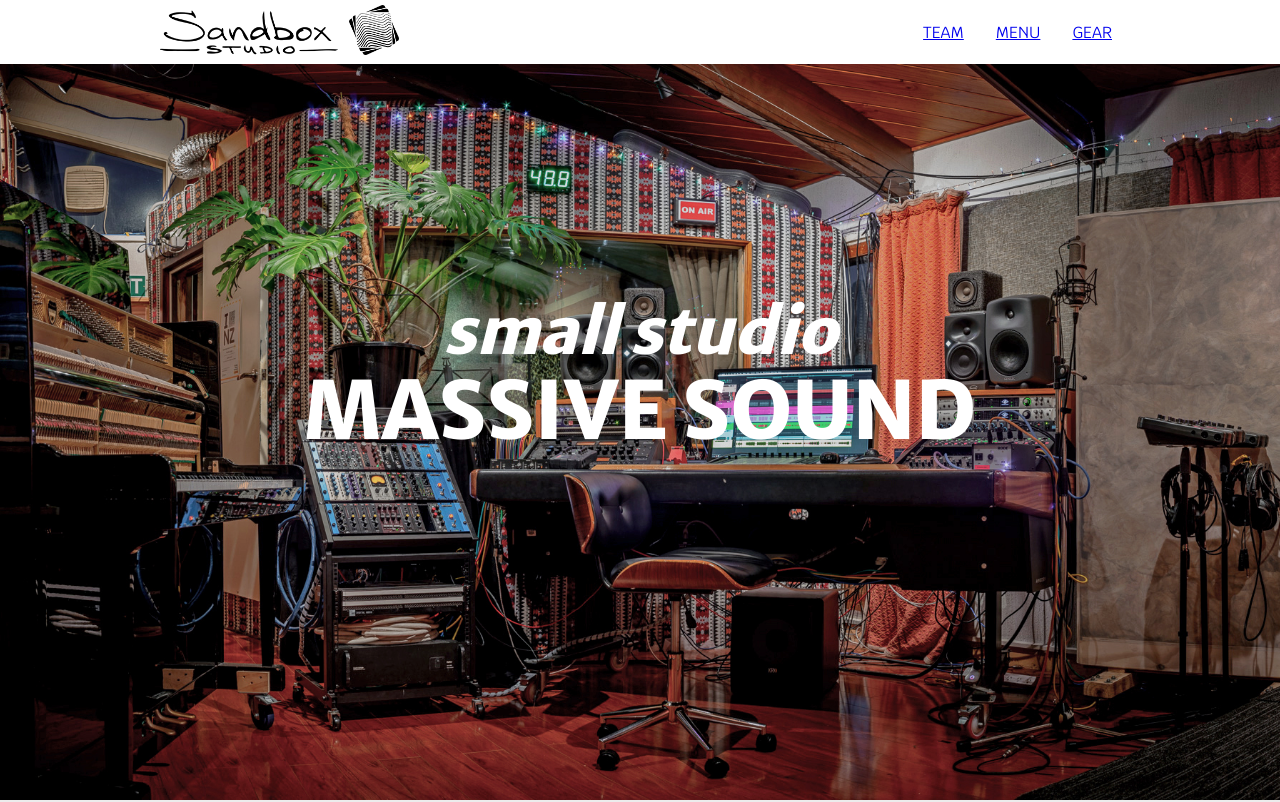
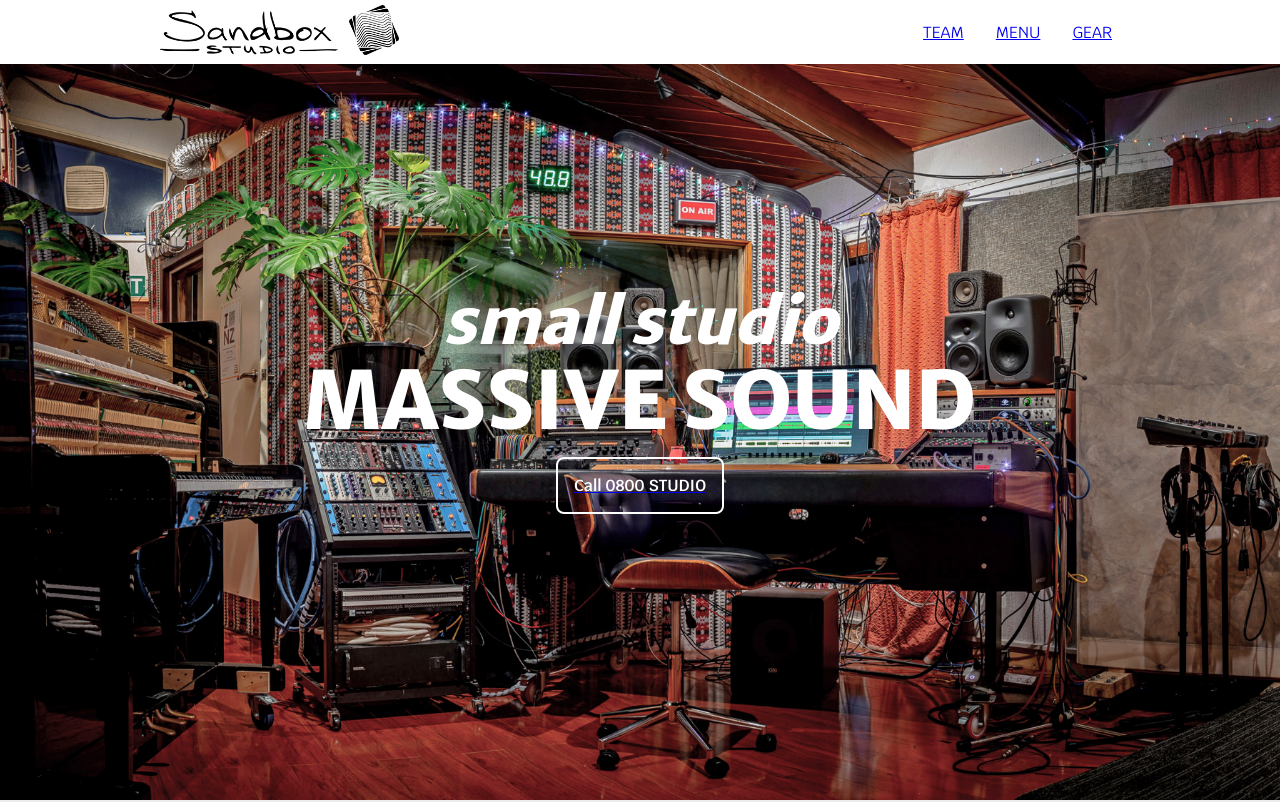
Before and after one commit to moltenot/sandbox_website, a Next.js app: page / in a window 1280 px wide. Shown: the top 802 px of the page. Built offline with nearby package versions, Linux system fonts and the light colour scheme.

Commit message:
got a pretty nice hero section going

```diff
--- a/components/sections/hero.js
+++ b/components/sections/hero.js
@@ -1,17 +1,21 @@
 import heroImage from "@/public/hero.jpg";
 import Image from "next/image";
 import styles from "@/styles/hero.module.css";
+import Link from "next/link";
 export default function Hero() {
   return (
     <div className={styles.root}>
       <div className={styles.container}>
         <div className={`vflex`}>
           <div className="padder" />
-          <div>
+          <div className={styles.textcontainer}>
             <h1>
               <span className={styles.small}>small studio</span> <br />
               MASSIVE SOUND
             </h1>
+            <Link href="tel:0800 788346">
+              <div className={styles.callme}>Call 0800 STUDIO</div>
+            </Link>
           </div>
           <div className="padder" />
         </div>
--- a/styles/hero.module.css
+++ b/styles/hero.module.css
@@ -1,12 +1,32 @@
 .image {
   object-fit: cover;
-  filter: brightness(0.9);
+  /* filter: brightness(0.9); */
 }
 
 .root {
   height: calc(100vh - var(--navbar-height));
   background-color: aquamarine;
   position: relative;
+}
+
+.textcontainer {
+  translate: 0 calc(var(--navbar-height) * -1);
+}
+
+.callme {
+  color: white;
+  width: fit-content;
+  margin: auto;
+  font-weight: bold;
+  margin-top: 1em;
+  border: 2px solid white;
+  border-radius: 0.5em;
+  padding: 1em;
+}
+
+.callme:hover {
+  background-color: rgba(255, 255, 255, 0.2);
+  scale: 1.02;
 }
 
 .container {
@@ -28,7 +48,7 @@
   font-size: 5rem;
   line-height: 1em;
   font-weight: 900;
-  translate: 0 calc(var(--navbar-height) * -1);
+  margin-bottom: 0;
 }
 
 .small {
```
